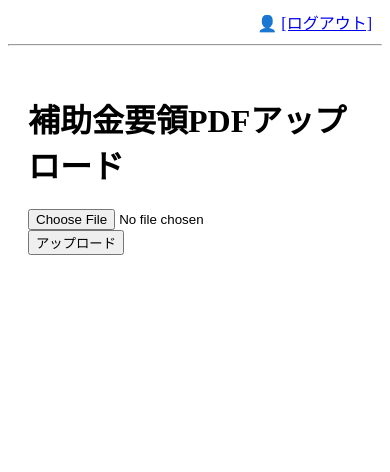
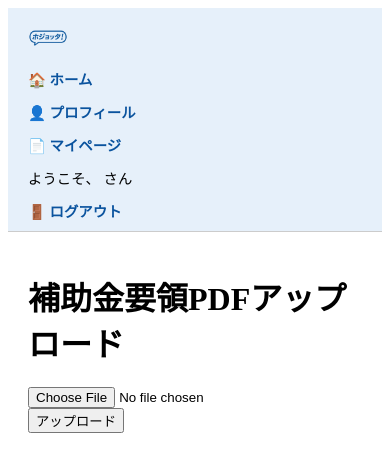
Before and after one commit to oonotaku/hojotta-app, a FastAPI app: page / in a window 390 px wide. Shown: the top 472 px of the page. Run offline with FastAPI, Linux system fonts and the light colour scheme; a user stored in the database is signed in.

Commit message:
Add logo and responsive header to base layout

```diff
--- a/app/templates/base.html
+++ b/app/templates/base.html
@@ -2,24 +2,70 @@
 <html lang="ja">
 <head>
   <meta charset="UTF-8">
-  <title>{% block title %}補助金アプリ{% endblock %}</title>
+  <title>{% block title %}ホジョッタ！{% endblock %}</title>
+  <meta name="viewport" content="width=device-width, initial-scale=1.0">
+  <style>
+    header {
+      display: flex;
+      justify-content: space-between;
+      align-items: center;
+      padding: 10px 20px;
+      background-color: #e6f0fa;
+      border-bottom: 1px solid #ccc;
+      flex-wrap: wrap;
+    }
+    header img {
+      height: 40px;
+    }
+    nav {
+      display: flex;
+      flex-wrap: wrap;
+      gap: 12px;
+      font-size: 0.9em;
+    }
+    nav a {
+      color: #0a539e;
+      text-decoration: none;
+      font-weight: bold;
+    }
+    nav a:hover {
+      text-decoration: underline;
+    }
+    @media (max-width: 600px) {
+      header {
+        flex-direction: column;
+        align-items: flex-start;
+      }
+      nav {
+        flex-direction: column;
+        align-items: flex-start;
+        margin-top: 10px;
+      }
+    }
+  </style>
 </head>
 <body>
-  <!-- 🔹 共通ヘッダー -->
-  <div style="text-align: right; margin: 10px;">
-    {% if request.session.get("user") %}
-      👤 {{ request.session['user']['username'] }}
-      <a href="/logout">[ログアウト]</a>
-    {% else %}
-      <a href="/login">ログイン</a> | <a href="/signup">新規登録</a>
-    {% endif %}
-  </div>
 
-  <hr>
+  <header>
+    <img src="{{ url_for('static', path='logo.png') }}" alt="ホジョッタロゴ">
 
-  <!-- 🔹 各ページの中身 -->
-  <div style="padding: 20px;">
+    <nav>
+      <a href="/">🏠 ホーム</a>
+      <a href="/profile">👤 プロフィール</a>
+      <a href="/mypage">📄 マイページ</a>
+      {% if request.session.get("user") %}
+        <span>ようこそ、{{ request.session['user']['username'] }} さん</span>
+        <a href="/logout">🚪 ログアウト</a>
+      {% else %}
+        <a href="/login">🔑 ログイン</a>
+        <a href="/signup">📝 新規登録</a>
+      {% endif %}
+    </nav>
+  </header>
+
+  <main style="padding: 20px;">
     {% block content %}{% endblock %}
-  </div>
+  </main>
+
 </body>
 </html>
```
Also changed, not shown: app/static/logo.png (added).
